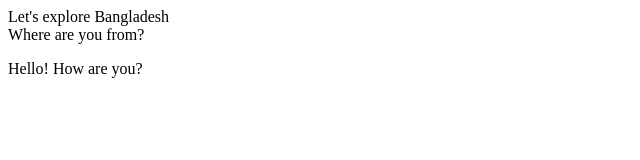
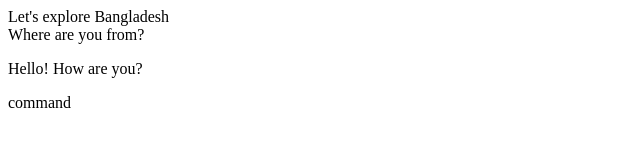
Before and after one commit to Rawnak944/git, a plain HTML site: page index.html in a window 1280 px wide. Shown: the full height of the page, 0-640 px from the left. Drawn offline with Linux system fonts and the light colour scheme.

Commit message:
Update index.html

```diff
--- a/index.html
+++ b/index.html
@@ -1,3 +1,4 @@
 <div>Let's explore Bangladesh</div>
 <div>Where are you from?</div>
 <p>Hello! How are you?</p>
+<div>command</div>
```
